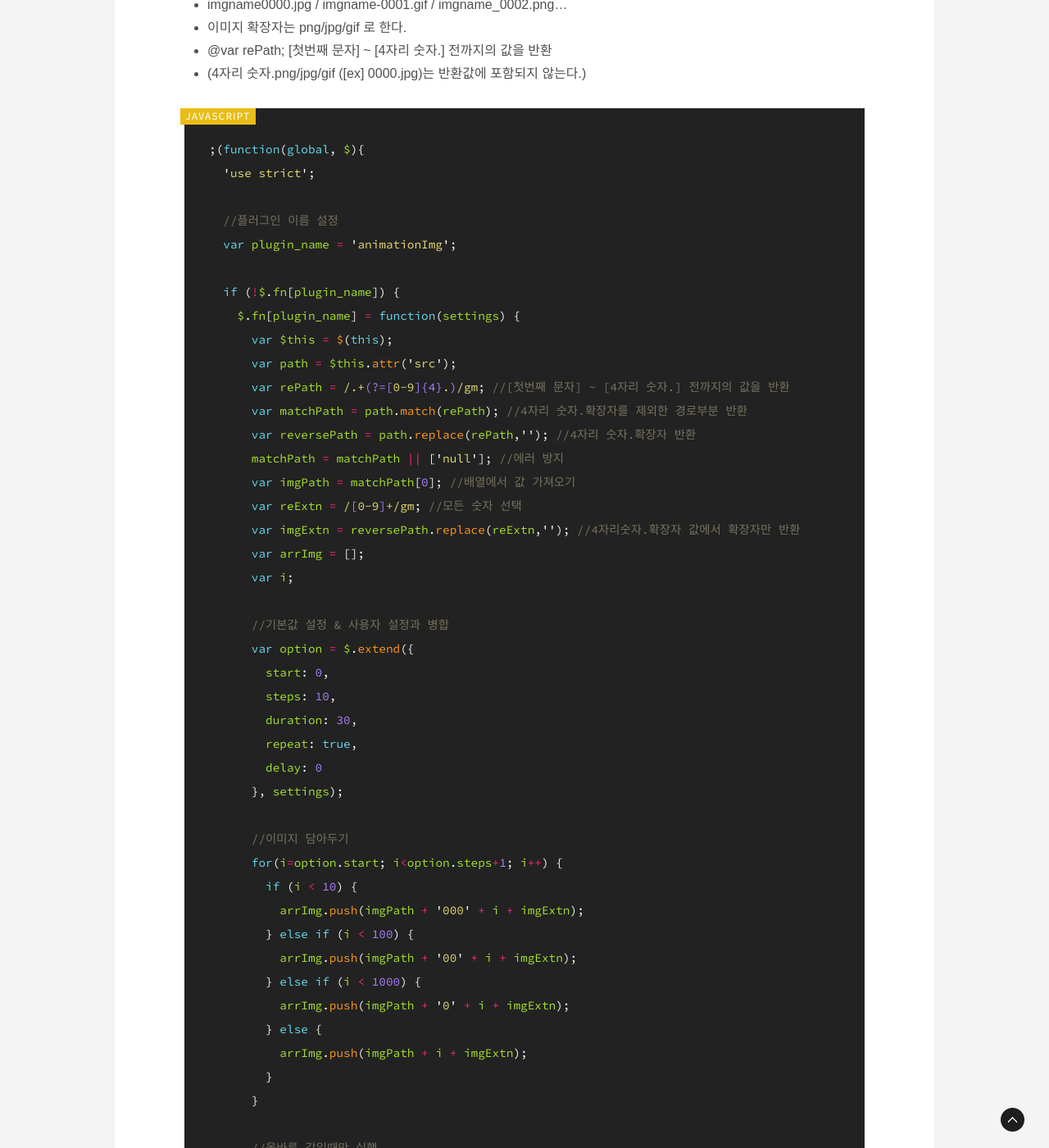
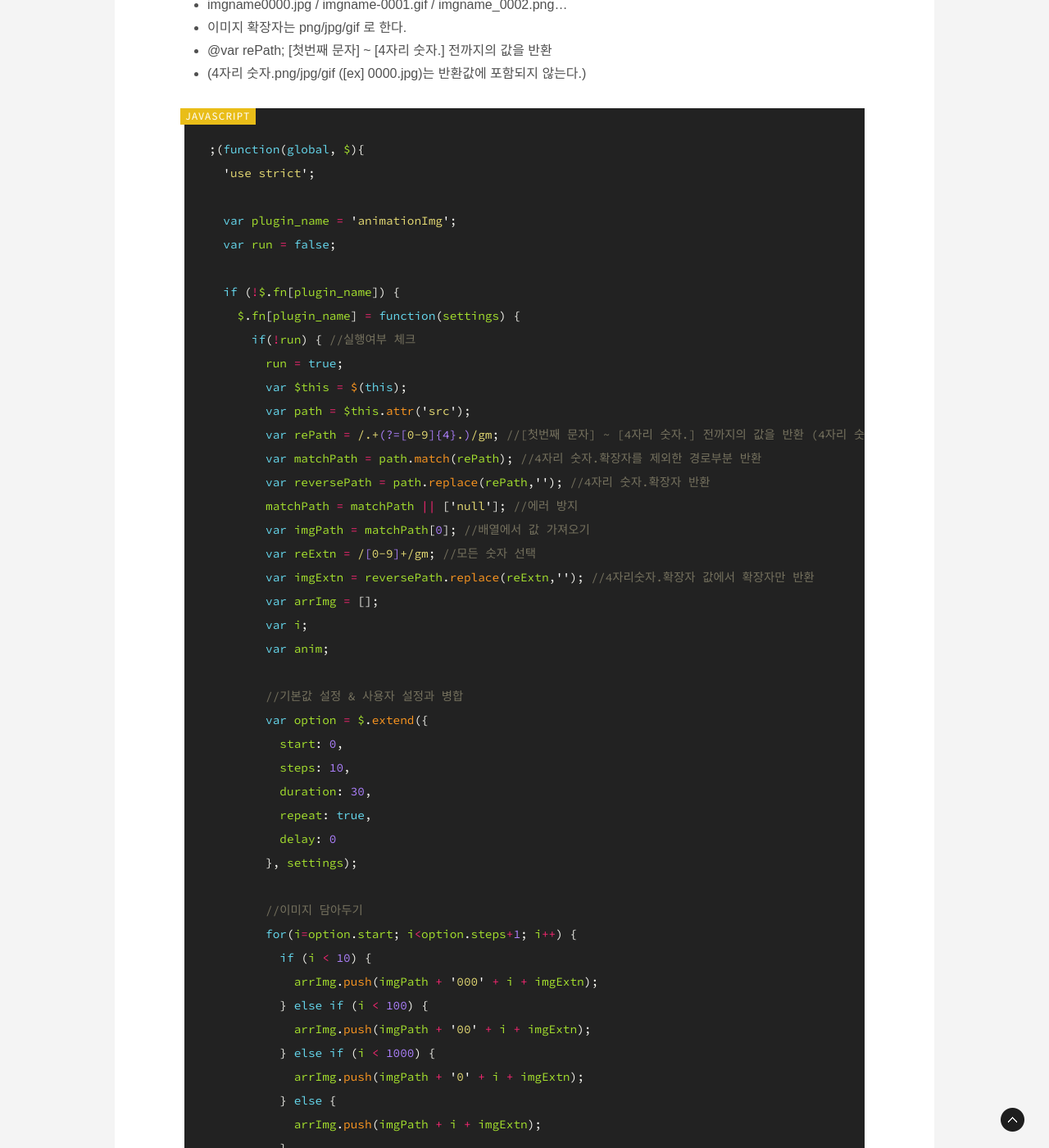
Before and after one commit to gutmate/gutmate.github.com, a Jekyll site: the page built from _posts/2017-02-25-jquery-animation.md, in a window 1280 px wide and 1400 px high, scrolled down 594 px. Shown: the whole window at 82% size. Built offline with Jekyll 4.4.1, drawn with Linux system fonts in a browser that asks for light colours; some web fonts are replaced; comment, search, counter and statistics services are not loaded; some of the changed text lies outside the part shown.

Commit message:
Update posting about jquery-animation

```diff
--- a/_posts/2017-02-25-jquery-animation.md
+++ b/_posts/2017-02-25-jquery-animation.md
@@ -20,69 +20,79 @@
 ;(function(global, $){
   'use strict';
 
-  //플러그인 이름 설정
   var plugin_name = 'animationImg';
+  var run = false;
 
   if (!$.fn[plugin_name]) {
     $.fn[plugin_name] = function(settings) {
-      var $this = $(this);
-      var path = $this.attr('src');
-      var rePath = /.+(?=[0-9]{4}.)/gm; //[첫번째 문자] ~ [4자리 숫자.] 전까지의 값을 반환
-      var matchPath = path.match(rePath); //4자리 숫자.확장자를 제외한 경로부분 반환
-      var reversePath = path.replace(rePath,''); //4자리 숫자.확장자 반환
-      matchPath = matchPath || ['null']; //에러 방지
-      var imgPath = matchPath[0]; //배열에서 값 가져오기
-      var reExtn = /[0-9]+/gm; //모든 숫자 선택
-      var imgExtn = reversePath.replace(reExtn,''); //4자리숫자.확장자 값에서 확장자만 반환
-      var arrImg = [];
-      var i;
+      if(!run) { //실행여부 체크
+        run = true;
+        var $this = $(this);
+        var path = $this.attr('src');
+        var rePath = /.+(?=[0-9]{4}.)/gm; //[첫번째 문자] ~ [4자리 숫자.] 전까지의 값을 반환 (4자리 숫자.png/jpg/gif (0000.jpg) 는 반환값에 포함되지 않는다.)
+        var matchPath = path.match(rePath); //4자리 숫자.확장자를 제외한 경로부분 반환
+        var reversePath = path.replace(rePath,''); //4자리 숫자.확장자 반환
+        matchPath = matchPath || ['null']; //에러 방지
+        var imgPath = matchPath[0]; //배열에서 값 가져오기
+        var reExtn = /[0-9]+/gm; //모든 숫자 선택
+        var imgExtn = reversePath.replace(reExtn,''); //4자리숫자.확장자 값에서 확장자만 반환
+        var arrImg = [];
+        var i;
+        var anim;
 
-      //기본값 설정 & 사용자 설정과 병합
-      var option = $.extend({
-        start: 0,
-        steps: 10,
-        duration: 30,
-        repeat: true,
-        delay: 0
-      }, settings);
+        //기본값 설정 & 사용자 설정과 병합
+        var option = $.extend({
+          start: 0,
+          steps: 10,
+          duration: 30,
+          repeat: true,
+          delay: 0
+        }, settings);
 
-      //이미지 담아두기
-      for(i=option.start; i<option.steps+1; i++) {
-        if (i < 10) {
-          arrImg.push(imgPath + '000' + i + imgExtn);
-        } else if (i < 100) {
-          arrImg.push(imgPath + '00' + i + imgExtn);
-        } else if (i < 1000) {
-          arrImg.push(imgPath + '0' + i + imgExtn);
-        } else {
-          arrImg.push(imgPath + i + imgExtn);
+        //이미지 담아두기
+        for(i=option.start; i<option.steps+1; i++) {
+          if (i < 10) {
+            arrImg.push(imgPath + '000' + i + imgExtn);
+          } else if (i < 100) {
+            arrImg.push(imgPath + '00' + i + imgExtn);
+          } else if (i < 1000) {
+            arrImg.push(imgPath + '0' + i + imgExtn);
+          } else {
+            arrImg.push(imgPath + i + imgExtn);
+          }
         }
+
+        if (matchPath[0] !== 'null') { //올바른 값일때만 실행
+          setTimeout(function(){
+            anim = setInterval(aniImg, option.duration);
+
+            function aniImg() {
+              option.start = option.start + 1;
+
+              if (option.start > option.steps) {
+                if (option.repeat) {
+                  option.start = 0; //반복
+                } else {
+                  clearInterval(anim); //정지
+                }
+              } else {
+                  $this.attr('src',arrImg[option.start]);
+              }
+            }
+
+          }, option.delay);
+        }
+
+        //플러그인 종료
+        $.fn[plugin_name].destroy = function() {
+          clearInterval(anim);
+          run = false;
+        };
+
+        //jQuery 체이닝 설정
+        return this;
+
       }
-
-      //올바른 값일때만 실행
-      if (matchPath[0] !== 'null') {
-        setTimeout(function(){
-          var anim = setInterval(aniImg, option.duration);
-
-          function aniImg() {
-            option.start = option.start + 1;
-            if (option.start > option.steps) {
-              if (option.repeat) {
-                option.start = 0; //반복
-              } else {
-                clearInterval(anim); //정지
-              }
-            } else {
-                $this.attr('src',arrImg[option.start]);
-            }
-          }
-        }, option.delay);
-      } else {
-        return false;
-      }
-
-      //jQuery 체이닝 설정
-      return this;
 
     };
   }
```
